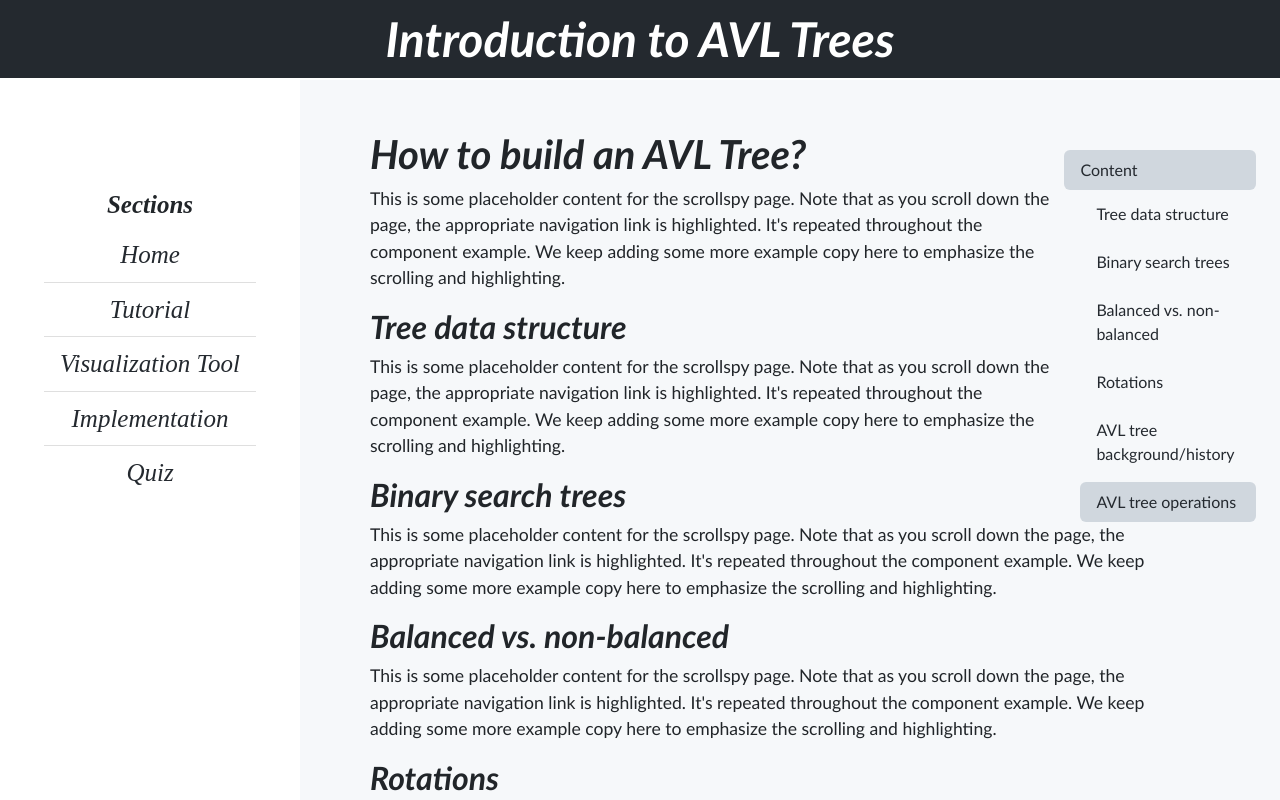
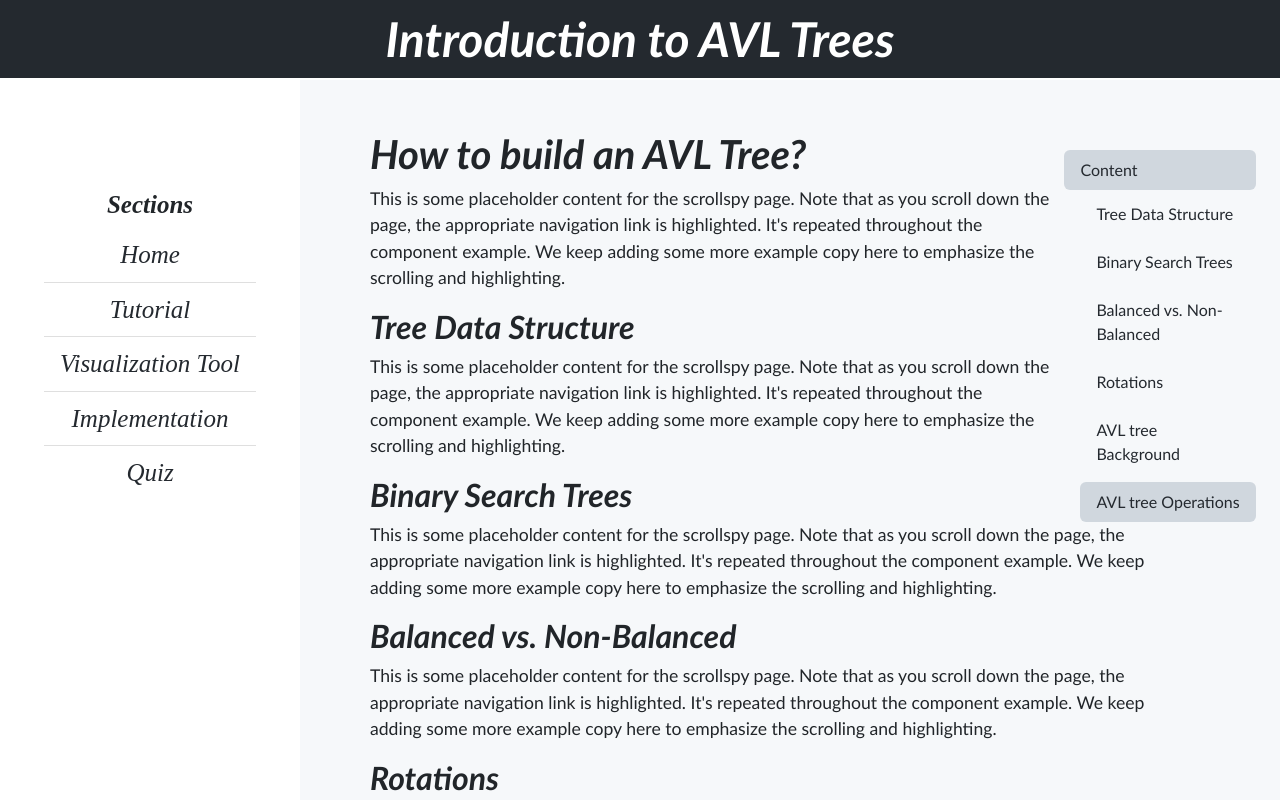
Before and after one commit to Software-Engineering-2022-Group-7/AVLTrees, a plain HTML site: page tutorial.html in a window 1280 px wide. Drawn offline with nearby package versions, Linux system fonts and the light colour scheme.

Commit message:
minor styling changes

```diff
--- a/tutorial.html
+++ b/tutorial.html
@@ -36,12 +36,12 @@
             <nav class="nav nav-pills flex-column">
                 <a class="nav-link" href="#content_title">Content</a>
                 <nav class="nav nav-pills flex-column">
-                    <a class="nav-link ms-3 my-1" href="#Tree_data_structure">Tree data structure</a>
-                    <a class="nav-link ms-3 my-1" href="#Binary_search_trees">Binary search trees</a>
-                    <a class="nav-link ms-3 my-1" href="#Balanced_non_balanced">Balanced vs. non-balanced</a>
+                    <a class="nav-link ms-3 my-1" href="#Tree_data_structure">Tree Data Structure</a>
+                    <a class="nav-link ms-3 my-1" href="#Binary_search_trees">Binary Search Trees</a>
+                    <a class="nav-link ms-3 my-1" href="#Balanced_non_balanced">Balanced vs. Non-Balanced</a>
                     <a class="nav-link ms-3 my-1" href="#Rotations">Rotations</a>
-                    <a class="nav-link ms-3 my-1" href="#AVL_tree_background">AVL tree background/history</a>
-                    <a class="nav-link ms-3 my-1" href="#AVL_tree_operations">AVL tree operations</a>
+                    <a class="nav-link ms-3 my-1" href="#AVL_tree_background">AVL tree Background</a>
+                    <a class="nav-link ms-3 my-1" href="#AVL_tree_operations">AVL tree Operations</a>
                 </nav>
             </nav>
         </nav>
@@ -52,17 +52,17 @@
         navigation link is highlighted. It's repeated throughout the component example. We keep adding some more example
         copy here to emphasize the scrolling and highlighting.</p>
 
-    <h2 id="Tree_data_structure">Tree data structure</h2>
+    <h2 id="Tree_data_structure">Tree Data Structure</h2>
     <p>This is some placeholder content for the scrollspy page. Note that as you scroll down the page, the appropriate
         navigation link is highlighted. It's repeated throughout the component example. We keep adding some more example
         copy here to emphasize the scrolling and highlighting.</p>
 
-    <h2 id="Binary_search_trees">Binary search trees</h2>
+    <h2 id="Binary_search_trees">Binary Search Trees</h2>
     <p>This is some placeholder content for the scrollspy page. Note that as you scroll down the page, the appropriate
         navigation link is highlighted. It's repeated throughout the component example. We keep adding some more example
         copy here to emphasize the scrolling and highlighting.</p>
 
-    <h2 id="Balanced_non_balanced">Balanced vs. non-balanced</h2>
+    <h2 id="Balanced_non_balanced">Balanced vs. Non-Balanced</h2>
     <p>This is some placeholder content for the scrollspy page. Note that as you scroll down the page, the appropriate
         navigation link is highlighted. It's repeated throughout the component example. We keep adding some more example
         copy here to emphasize the scrolling and highlighting.</p>
@@ -72,12 +72,12 @@
         navigation link is highlighted. It's repeated throughout the component example. We keep adding some more example
         copy here to emphasize the scrolling and highlighting.</p>
 
-    <h2 id="AVL_tree_background">AVL tree background/history</h2>
+    <h2 id="AVL_tree_background">AVL tree Background</h2>
     <p>This is some placeholder content for the scrollspy page. Note that as you scroll down the page, the appropriate
         navigation link is highlighted. It's repeated throughout the component example. We keep adding some more example
         copy here to emphasize the scrolling and highlighting.</p>
 
-    <h2 id="AVL_tree_operations">AVL tree operations</h2>
+    <h2 id="AVL_tree_operations">AVL tree Operations</h2>
     <p>This is some placeholder content for the scrollspy page. Note that as you scroll down the page, the appropriate
         navigation link is highlighted. It's repeated throughout the component example. We keep adding some more example
         copy here to emphasize the scrolling and highlighting.</p>
```
Also changed, not shown: implementation.html (+1 -1 lines).
